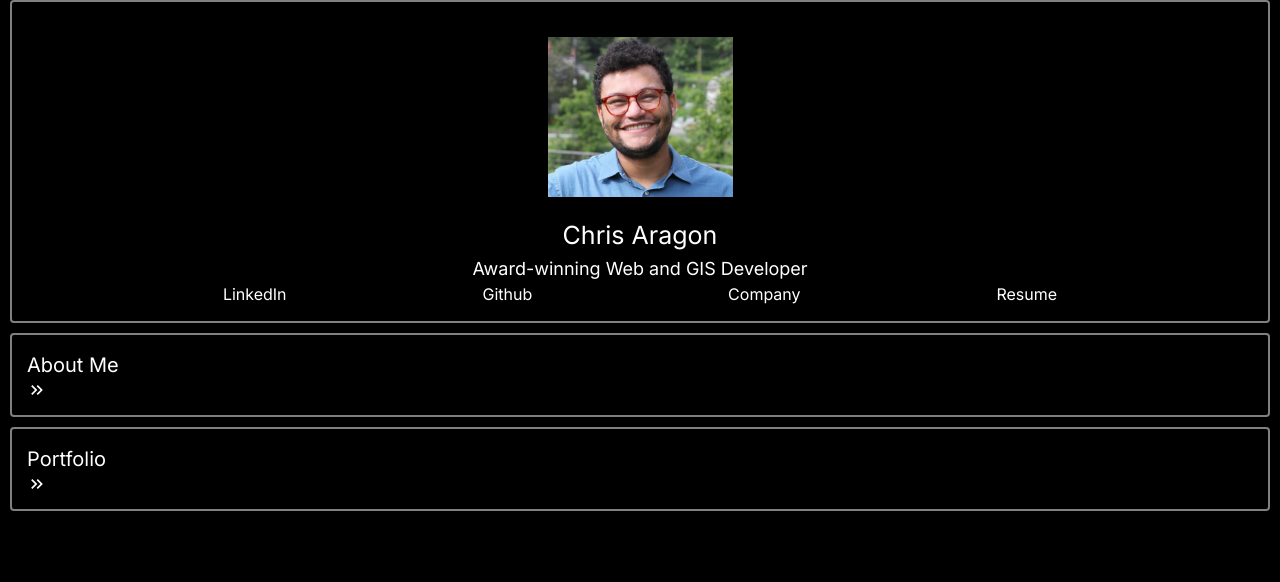
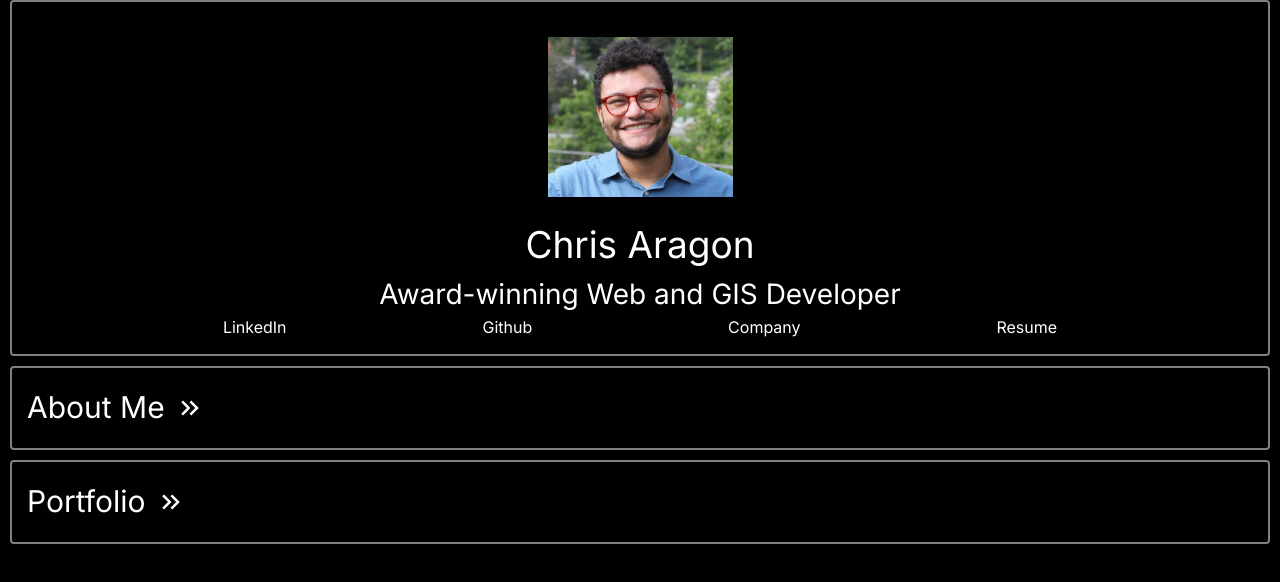
Before and after one commit to craragon77/playing-with-next, a Next.js app: page / in a window 1280 px wide. Shown: the top 582 px of the page. Built offline with nearby package versions, Linux system fonts and the light colour scheme.

Commit message:
stashing this cause i'm tired

```diff
--- a/src/app/globals.css
+++ b/src/app/globals.css
@@ -22,22 +22,40 @@ main{
   border: 2px solid gray;
 
   h1{
+    /* ratio = .6 */
     font-size: 25px;
     text-align: center;
   }
 
   h2{
+    /* ratio with text = .75 */
     font-size: 20px;
   }
 
   h3{
+    /* ratio with text =  .8*/
     text-align: center;
     font-size: 18px;
   }
+
+  p{
+    font-size: 15px;
+  }
+
+  span{
+    margin: 10px;
+  }
+}
+
+.subheader-info{
+  display: flex;
+  align-items: center;
+
 }
 
 .contact-info{
   display: flex;
+  align-items: center;
   justify-content: space-evenly;
 }
 
@@ -61,3 +79,36 @@ main{
 .hidden{
   display:none;
 }
+
+.wrap-test{
+  display: flex;
+  align-items: center;
+}
+
+.swiper-slide{
+  display:flex;
+  /* background: #eee; */
+  align-items: center;
+  justify-content:center;
+  align-self: center;
+}
+
+@media screen and (min-width: 701px){
+  .quarter{
+    p {
+      font-size: 22px;
+    }
+
+    h3{
+      font-size: 28px;
+    }
+
+    h2{
+      font-size: 30px;
+    }
+
+    h1{
+      font-size: 37px;
+    }
+  }
+}
--- a/src/app/page.tsx
+++ b/src/app/page.tsx
@@ -31,6 +31,7 @@ export default function Home() {
         <p>Description: {projects.description}</p>
         <p>url to live site: <a target="_blank" href={projects.url}>{projects.url}</a></p>
         <div className="project-image-container">
+          {/* helpful youtube tutorial on Swiper = https://www.youtube.com/watch?v=imhdh4xCh7I&t=488s */}
           <Swiper
             navigation
             pagination={{ clickable: true}}
@@ -41,12 +42,13 @@ export default function Home() {
           {projects.images.map((photo, localIdx) => {
             // return <img src={`/fotos/${photo}`} alt={`image of ${photo} number ${localIdx + 1}`}/>
             return (
-                <SwiperSlide id={`${photo}-${localIdx}`} key={`${photo}-${localIdx}`}>
+                <SwiperSlide id={`${photo}-${localIdx}`} key={`${photo}-${localIdx}`} className="swiper-slide">
                   {/* <img src={`/fotos/${photo}`} alt={`image of ${photo} number ${localIdx + 1}`}/> */}
                   <Image
                     src={`/fotos/${photo}`}
                     alt={`image of ${photo} number ${localIdx + 1}`}
                     // className='block w-h'
+                    className="swiper-image"
                     width={600}
                     height={600}
                   />
@@ -81,7 +83,7 @@ export default function Home() {
             Feel free to reach out! I love sharing my work and I love learning what other developers and engineers are working on too! Outside of work, I like hiking, cycling, and playing music.</p>
         </div> */}
         <div className="quarter black">
-          <h2 onClick={() => setShowBio(!showBio)}>About Me <span>{showBio ? <MdKeyboardDoubleArrowDown/> : <MdKeyboardDoubleArrowRight/>}</span></h2>
+          <h2 className="subheader-info" onClick={() => setShowBio(!showBio)}>About Me <span>{showBio ? <MdKeyboardDoubleArrowDown/> : <MdKeyboardDoubleArrowRight/>}</span></h2>
           <div className={`${showBio ? '' : 'hidden'}`}>
             <p>
               I see programming, data structures, and algorithms as a powerful, dynamic, and quasi-magical tool. <br/>
@@ -91,7 +93,7 @@ export default function Home() {
           </div>
         </div>
         <div className="quarter black">
-          <h2 onClick={() => setShowProjects(!showProjects)}>Portfolio <span>{showProjects ? <MdKeyboardDoubleArrowDown/> : <MdKeyboardDoubleArrowRight/>}</span><span></span></h2>
+          <h2 className="subheader-info" onClick={() => setShowProjects(!showProjects)}>Portfolio <span>{showProjects ? <MdKeyboardDoubleArrowDown/> : <MdKeyboardDoubleArrowRight/>}</span><span></span></h2>
           {mapProjects()}
         </div>
       </main>
```
